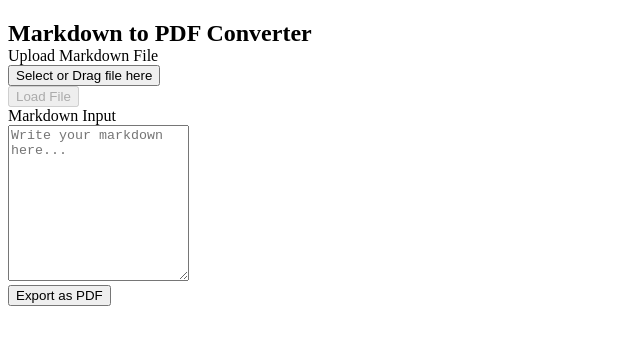
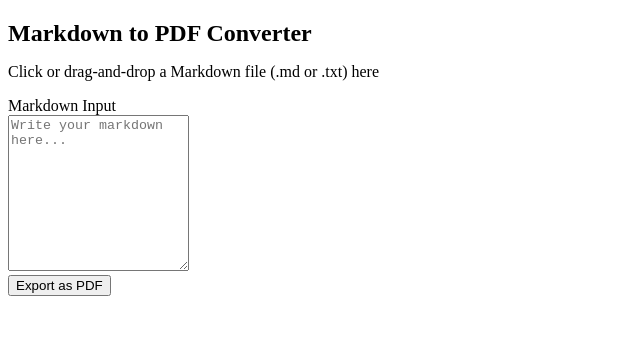
Before and after one commit to Hiromu-USHIHARA/MarkdownPdfConverter, a React (Vite) app: page / in a window 1280 px wide. Shown: the top 344 px of the page, without its empty margins (0-640 px from the left). Built offline with nearby package versions, Linux system fonts and the light colour scheme.

Commit message:
Add Drag&Drop

```diff
--- a/package.json
+++ b/package.json
@@ -19,7 +19,8 @@
     "markdown-it": "^14.1.0",
     "markdown-it-katex": "^2.0.3",
     "react": "^19.0.0",
-    "react-dom": "^19.0.0"
+    "react-dom": "^19.0.0",
+    "react-dropzone": "^14.3.8"
   },
   "devDependencies": {
     "@eslint/js": "^9.22.0",
--- a/src/components/Editor.tsx
+++ b/src/components/Editor.tsx
@@ -14,6 +14,7 @@ export function Editor({ markdown, setMarkdown }: EditorProps) {
             value={markdown}
             onChange={(e) => setMarkdown(e.target.value)}
             minRows={10}
+            maxRows={20}
             autosize
         />
     );
--- a/src/components/FileUploader.tsx
+++ b/src/components/FileUploader.tsx
@@ -1,34 +1,53 @@
-import { Button, FileInput, Group, Text } from "@mantine/core";
-import { useState } from "react";
+// src/components/FileUploader.tsx
+import { useCallback } from 'react';
+import { useDropzone } from 'react-dropzone';
+import { Box, Text, Button, Group, Paper } from '@mantine/core';
 
 interface FileUploaderProps {
-    setMarkdown: (markdown: string) => void;
+  setMarkdown: (text: string) => void;
 }
 
 export function FileUploader({ setMarkdown }: FileUploaderProps) {
-    const [file, setFile] = useState<File | null>(null);
+  const onDrop = useCallback((acceptedFiles: File[]) => {
+    const file = acceptedFiles[0];
+    if (!file) return;
 
-    const handleReadFile = ()=>{
-        if (!file) return;
+    const reader = new FileReader();
+    reader.onload = (e) => {
+      const text = e.target?.result as string;
+      setMarkdown(text);
+    };
+    reader.readAsText(file);
+  }, [setMarkdown]);
 
-        const reader = new FileReader();
-        reader.onload = (e) => {
-            const content = e.target?.result as string;
-            setMarkdown(content);
-        };
-        reader.readAsText(file);
-    };
+  const { getRootProps, getInputProps, isDragActive } = useDropzone({
+    onDrop,
+    accept: {
+      'text/markdown': ['.md'],
+      'text/plain': ['.txt'],
+    },
+    multiple: false,
+  });
 
-    return (
-        <Group mt="md" grow>
-            <FileInput
-                label="Upload Markdown File"
-                placeholder="Select or Drag file here"
-                accept=".md, .markdown"
-                value={file}
-                onChange={(file) => setFile(file)}
-            />
-            <Button onClick={handleReadFile} disabled={!file}>Load File</Button>
-        </Group>
-    )
+  return (
+    <Paper
+      withBorder
+      p="lg"
+      mt="md"
+      {...getRootProps()}
+      sx={{
+        cursor: 'pointer',
+        backgroundColor: isDragActive ? '#f1f3f5' : 'white',
+        borderStyle: 'dashed',
+        textAlign: 'center',
+      }}
+    >
+      <input {...getInputProps()} />
+      <Text>
+        {isDragActive
+          ? 'Drop your file here...'
+          : 'Click or drag-and-drop a Markdown file (.md or .txt) here'}
+      </Text>
+    </Paper>
+  );
 }
```
Also changed, not shown: src/components/Preview.tsx (line endings or trailing spaces), 1 other file (tests, documents, lock files or other folders).
